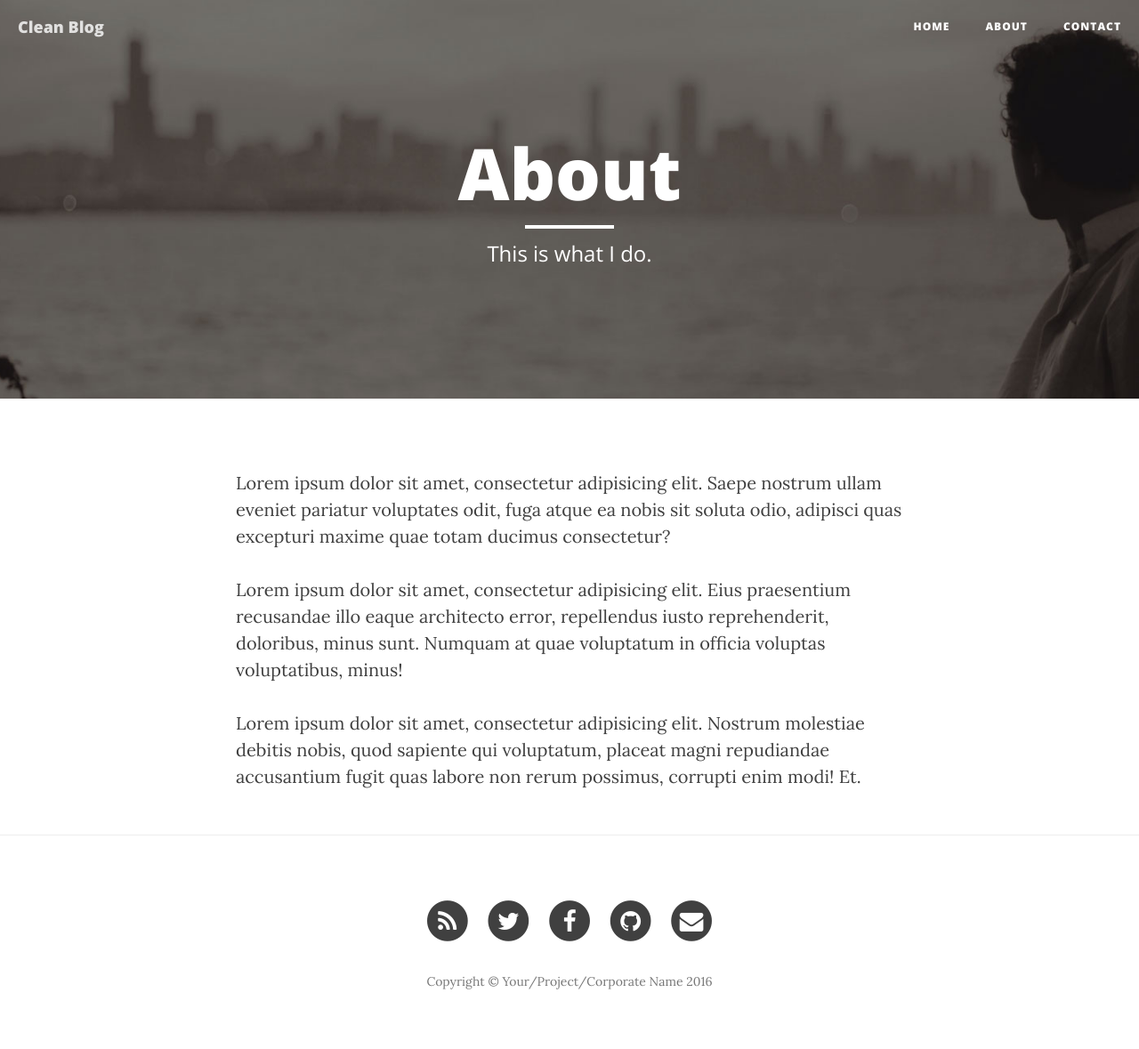
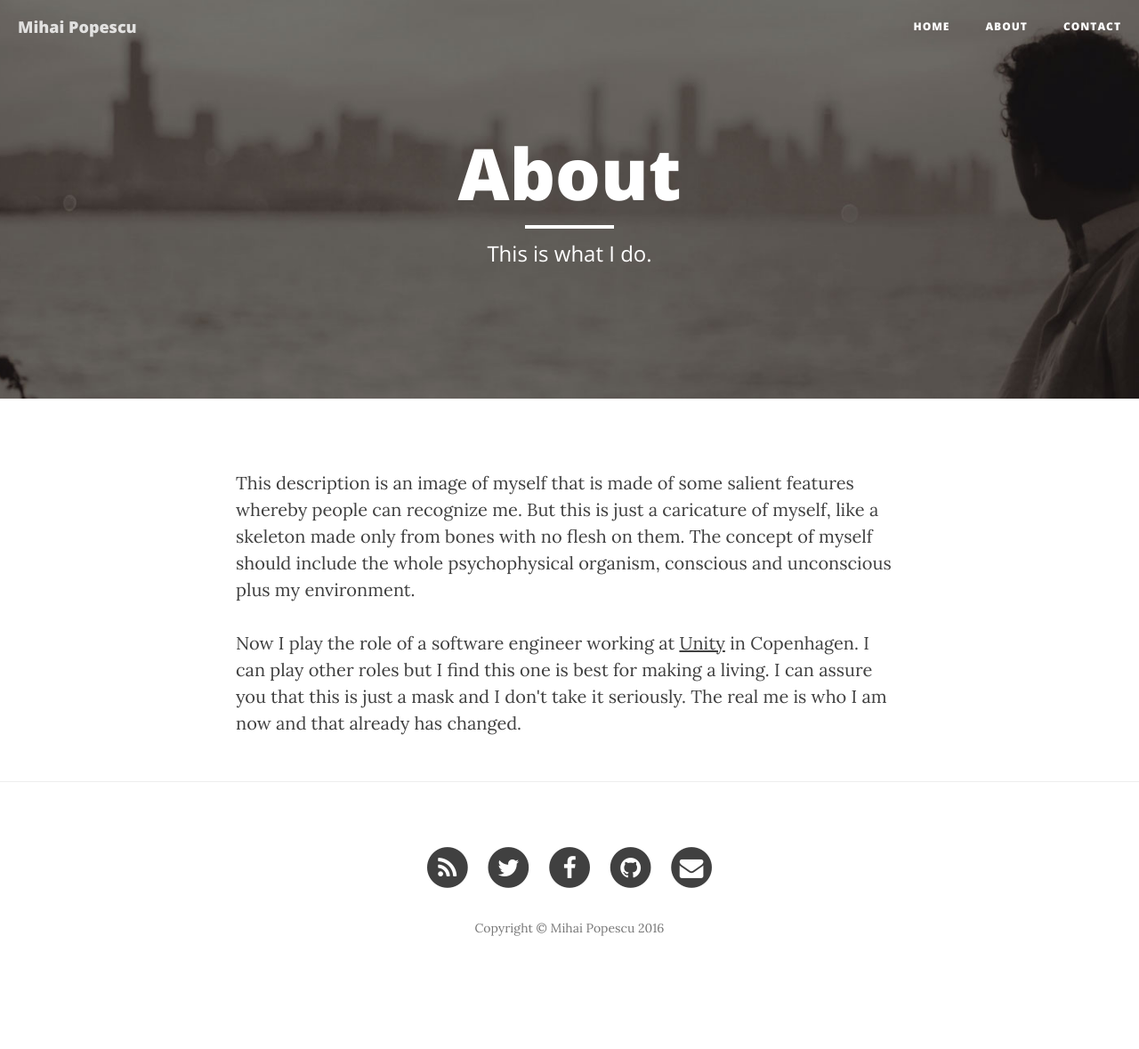
Before and after one commit to mihaipopescu/mihaipopescu.github.io, a Jekyll site: the page built from about.html, in a window 1280 px wide. Shown: the whole page at 89% size. Built offline with Jekyll 4.4.1, drawn with Linux system fonts in a browser that asks for light colours; nearby versions of some CDN libraries; after the commit the page ends 1119 px from its top, so only the background shows below that.

Commit message:
basic personal configuration and wrote on about page

```diff
--- a/_config.yml
+++ b/_config.yml
@@ -1,15 +1,15 @@
 # Site settings
-title: Clean Blog
+title: Mihai Popescu
 header-img: img/home-bg.jpg
-email: your-email@yourdomain.com
-copyright_name: Your/Project/Corporate Name
-description: "Write your site description here. It will be used as your sites meta description as well!"
-baseurl: "/startbootstrap-clean-blog-jekyll"
-url: "http://yourdomain.com"
-twitter_username: SBootstrap
-github_username:  davidtmiller
-facebook_username:  IronSummitMedia
-email_username:  your-email@yourdomain.com
+email: salut@mihaip.com
+copyright_name: Mihai Popescu
+description: "Professional and Personal Blog"
+baseurl: ""
+url: "http://mihaip.ro"
+twitter_username: mr_mihaipopescu
+github_username:  mihaipopescu
+facebook_username:  mr.mihaipopescu
+email_username:  salut@mihaip.ro
 
 # Build settings
 markdown: kramdown
--- a/about.html
+++ b/about.html
@@ -5,8 +5,6 @@ description: "This is what I do."
 header-img: "img/about-bg.jpg"
 ---
 
-<p>Lorem ipsum dolor sit amet, consectetur adipisicing elit. Saepe nostrum ullam eveniet pariatur voluptates odit, fuga atque ea nobis sit soluta odio, adipisci quas excepturi maxime quae totam ducimus consectetur?</p>
+<p>This description is an image of myself that is made of some salient features whereby people can recognize me. But this is just a caricature of myself, like a skeleton made only from bones with no flesh on them. The concept of myself should include the whole psychophysical organism, conscious and unconscious plus my environment.</p>
 
-<p>Lorem ipsum dolor sit amet, consectetur adipisicing elit. Eius praesentium recusandae illo eaque architecto error, repellendus iusto reprehenderit, doloribus, minus sunt. Numquam at quae voluptatum in officia voluptas voluptatibus, minus!</p>
-
-<p>Lorem ipsum dolor sit amet, consectetur adipisicing elit. Nostrum molestiae debitis nobis, quod sapiente qui voluptatum, placeat magni repudiandae accusantium fugit quas labore non rerum possimus, corrupti enim modi! Et.</p>
+<p>Now I play the role of a software engineer working at <a href="http://unity3d.com">Unity</a> in Copenhagen. I can play other roles but I find this one is best for making a living. I can assure you that this is just a mask and I don't take it seriously. The real me is who I am now and that already has changed.</p>
--- a/index.html
+++ b/index.html
@@ -1,6 +1,6 @@
 ---
 layout: page
-description: "A Clean Blog Theme by Start Bootstrap"
+description: "Professional and Personal Blog"
 ---
 
 {% for post in paginator.posts %}
```
